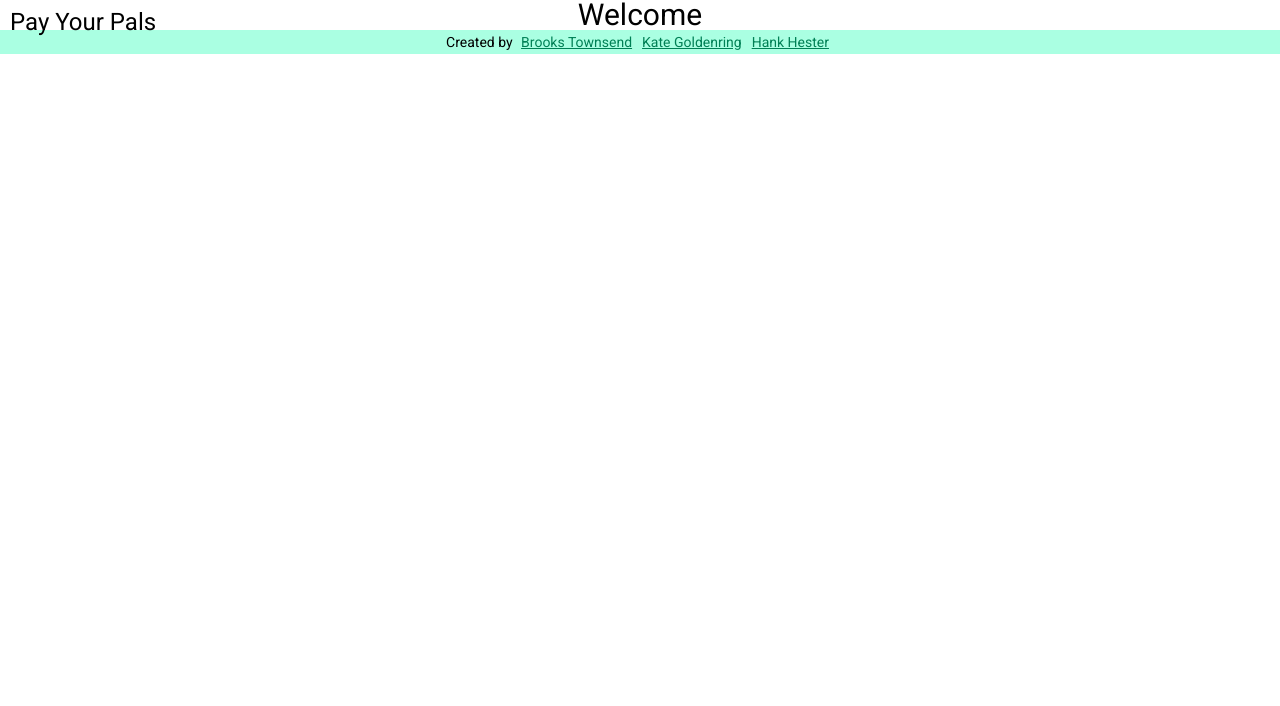
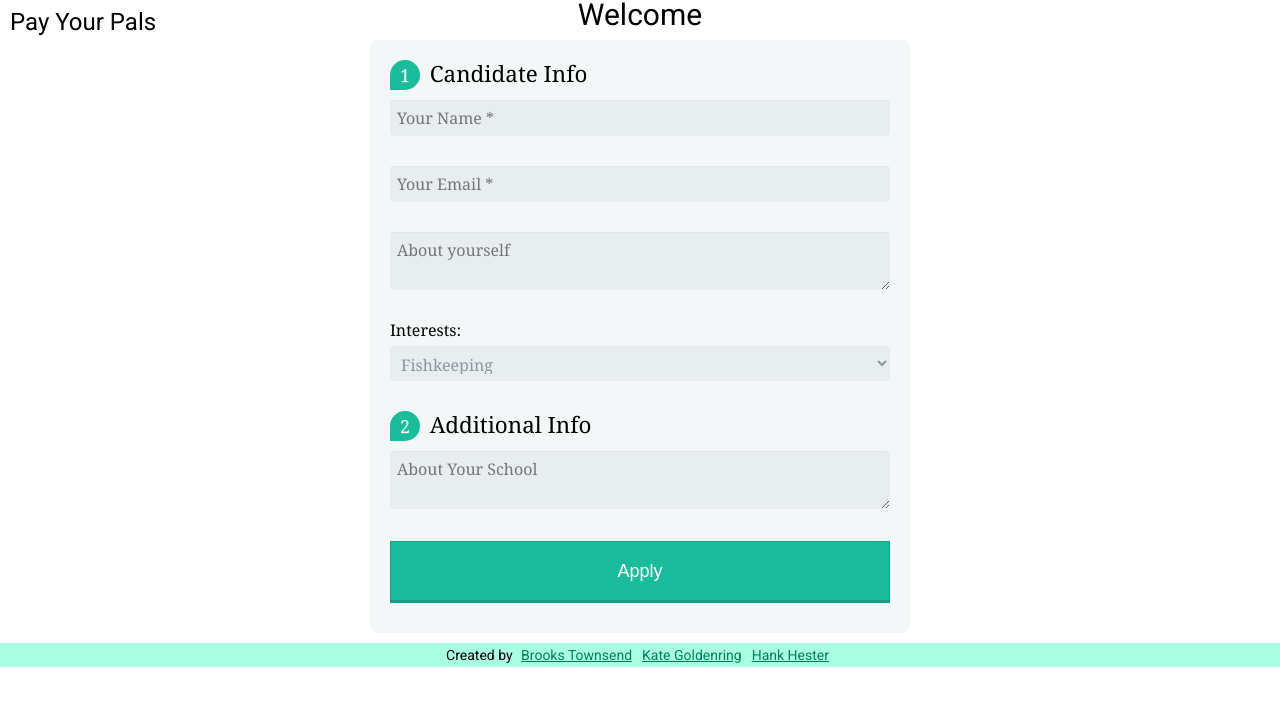
Before and after one commit to brooksmtownsend/payYourPals, a React (Create React App) app: page /createEvent in a window 1280 px wide. Shown: the top 706 px of the page. Built offline with nearby package versions, Linux system fonts and the light colour scheme.

Commit message:
Added build and uncommented createEvent

```diff
--- a/src/index.tsx
+++ b/src/index.tsx
@@ -4,6 +4,7 @@ import { BrowserRouter as Router, Link, Route } from 'react-router-dom'
 import Header from './components/Header'
 import Footer from './components/Footer'
 import WelcomePage from './components/WelcomePage'
+import CreateEventPage from './components/CreateEventPage'
 import registerServiceWorker from './registerServiceWorker'
 import './styles/index.css'
 
@@ -12,7 +13,7 @@ ReactDOM.render((
       <div>
         <Header />
         <Route path={'/'} component={WelcomePage} />
-        {/* <Route path={'/createEvent'} component={CreateEventPage} /> */}
+        <Route path={'/createEvent'} component={CreateEventPage} />
         <Footer />
       </div>
     </Router>
```
Also changed, not shown: 34 other files (tests, documents, lock files or other folders).
